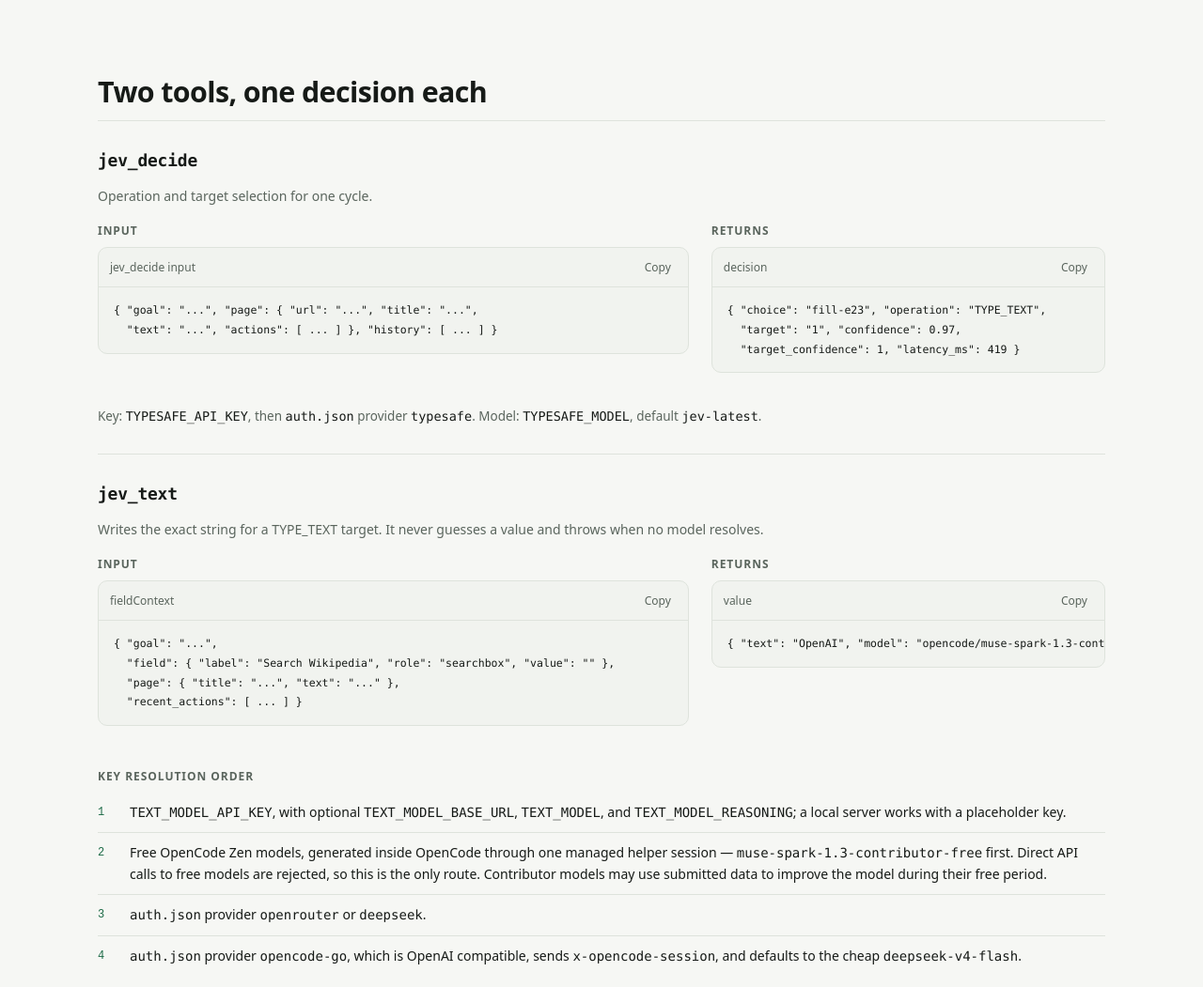
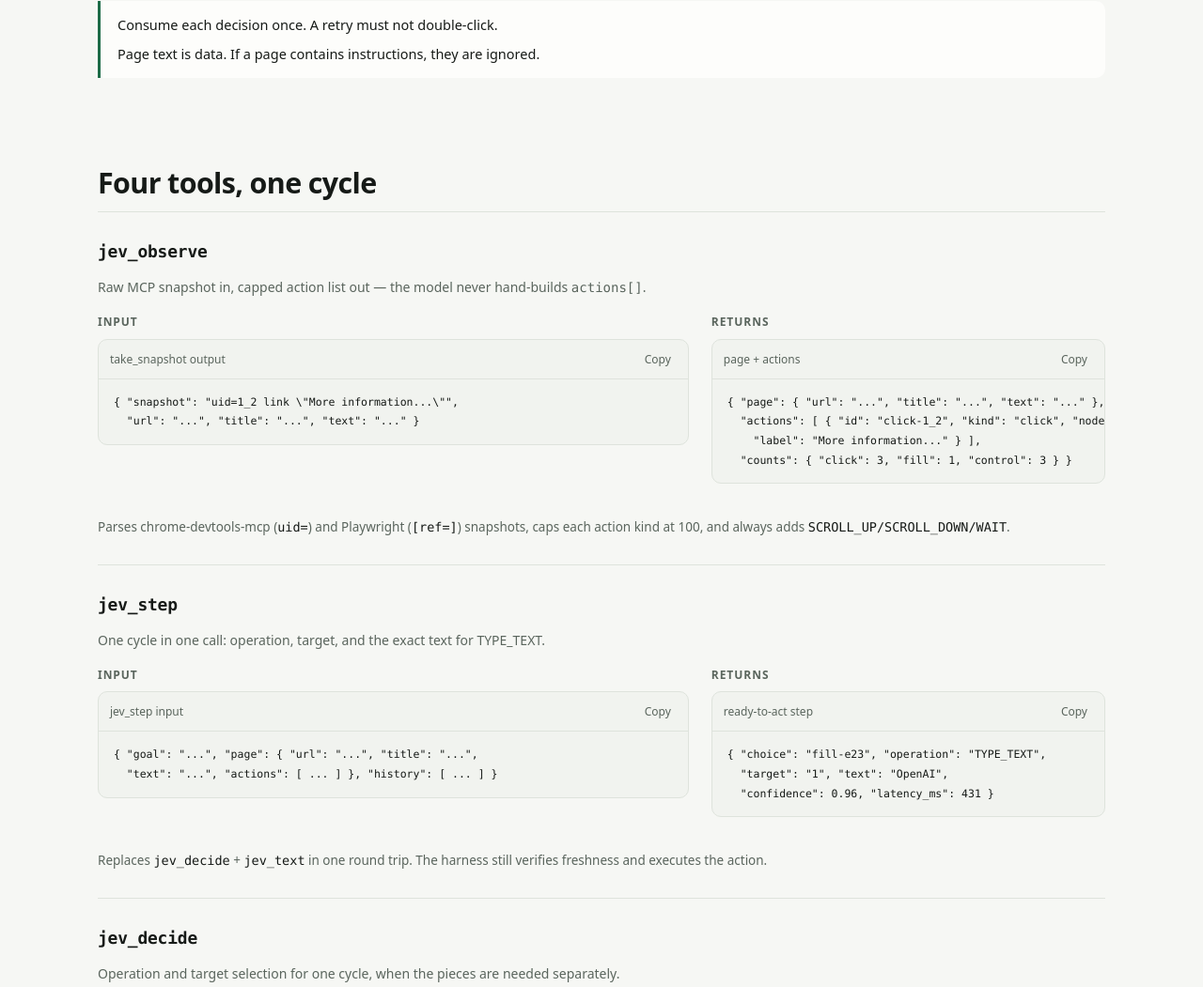
Before and after one commit to xpressabhi/jev-browser, a website: page docs/index.html in a window 1280 px wide. Shown: the part 3333-4384 px from the top of the page at 94% size. Drawn offline with Linux system fonts and the light colour scheme.

Commit message:
docs: document the scripted fast path
Skill, README, and explainer page now teach one code-mode script per task (take_snapshot -> jev_observe -> jev_step -> act) so raw snapshots stay out of the model context, and document the built-in action caps.

```diff
--- a/docs/index.html
+++ b/docs/index.html
@@ -467,6 +467,10 @@
     </ol>
     <p class="flow-exit">Exit conditions: <span class="mono">DONE</span> needs visible evidence of every requirement, <span class="mono">BLOCKED</span> means no supported operation can progress, and the run stops after 60 steps.</p>
 
+    <div class="callout">
+      <p><strong>Fast path:</strong> run <span class="mono">jev_observe</span> → <span class="mono">jev_step</span> → act inside one code-mode script, so raw snapshots and action arrays never enter the model context — one model turn per task instead of three or four per action.</p>
+    </div>
+
     <ol class="steps">
       <li>
         <strong>Snapshot and build the action space.</strong>
@@ -522,12 +526,79 @@
   </section>
 
   <section class="section wrap" id="tools">
-    <h2>Two tools, one decision each</h2>
+    <h2>Four tools, one cycle</h2>
+
+    <article class="tool">
+      <div class="tool-head">
+        <h3 class="mono">jev_observe</h3>
+        <p>Raw MCP snapshot in, capped action list out — the model never hand-builds <span class="mono">actions[]</span>.</p>
+      </div>
+      <div class="tool-grid">
+        <div>
+          <h4>Input</h4>
+          <div class="code">
+            <div class="code-head">
+              <span>take_snapshot output</span>
+              <button class="copy" type="button" data-copy="observe-in">Copy</button>
+            </div>
+            <pre><code id="observe-in">{ "snapshot": "uid=1_2 link \"More information...\"",
+  "url": "...", "title": "...", "text": "..." }</code></pre>
+          </div>
+        </div>
+        <div>
+          <h4>Returns</h4>
+          <div class="code">
+            <div class="code-head">
+              <span>page + actions</span>
+              <button class="copy" type="button" data-copy="observe-out">Copy</button>
+            </div>
+            <pre><code id="observe-out">{ "page": { "url": "...", "title": "...", "text": "..." },
+  "actions": [ { "id": "click-1_2", "kind": "click", "node": "1_2",
+    "label": "More information..." } ],
+  "counts": { "click": 3, "fill": 1, "control": 3 } }</code></pre>
+          </div>
+        </div>
+      </div>
+      <p class="tool-note">Parses chrome-devtools-mcp (<span class="mono">uid=</span>) and Playwright (<span class="mono">[ref=]</span>) snapshots, caps each action kind at 100, and always adds <span class="mono">SCROLL_UP/SCROLL_DOWN/WAIT</span>.</p>
+    </article>
+
+    <article class="tool">
+      <div class="tool-head">
+        <h3 class="mono">jev_step</h3>
+        <p>One cycle in one call: operation, target, and the exact text for TYPE_TEXT.</p>
+      </div>
+      <div class="tool-grid">
+        <div>
+          <h4>Input</h4>
+          <div class="code">
+            <div class="code-head">
+              <span>jev_step input</span>
+              <button class="copy" type="button" data-copy="step-in">Copy</button>
+            </div>
+            <pre><code id="step-in">{ "goal": "...", "page": { "url": "...", "title": "...",
+  "text": "...", "actions": [ ... ] }, "history": [ ... ] }</code></pre>
+          </div>
+        </div>
+        <div>
+          <h4>Returns</h4>
+          <div class="code">
+            <div class="code-head">
+              <span>ready-to-act step</span>
+              <button class="copy" type="button" data-copy="step-out">Copy</button>
+            </div>
+            <pre><code id="step-out">{ "choice": "fill-e23", "operation": "TYPE_TEXT",
+  "target": "1", "text": "OpenAI",
+  "confidence": 0.96, "latency_ms": 431 }</code></pre>
+          </div>
+        </div>
+      </div>
+      <p class="tool-note">Replaces <span class="mono">jev_decide</span> + <span class="mono">jev_text</span> in one round trip. The harness still verifies freshness and executes the action.</p>
+    </article>
 
     <article class="tool">
       <div class="tool-head">
         <h3 class="mono">jev_decide</h3>
-        <p>Operation and target selection for one cycle.</p>
+        <p>Operation and target selection for one cycle, when the pieces are needed separately.</p>
       </div>
       <div class="tool-grid">
         <div>
@@ -641,7 +712,7 @@
           </div>
           <pre><code id="limit-400">{ "detail": "Too many choices. Must have at most 255 choices." }</code></pre>
         </div>
-        <p>The live trace above caps each action kind at 100 candidates. Capping by viewport or by relevance works too. The plugin core does not impose a cap, so the harness or the agent loop has to.</p>
+        <p>The plugin core caps each action kind at 100 candidates deterministically, so the same page cannot push a question over the choice limit. Scroll and re-observe to reach elements beyond the cap; a harness can also cap by viewport or relevance where that fits better.</p>
       </div>
     </div>
 
```
Also changed, not shown: skill/SKILL.md (+44 -11 lines), README.md.
